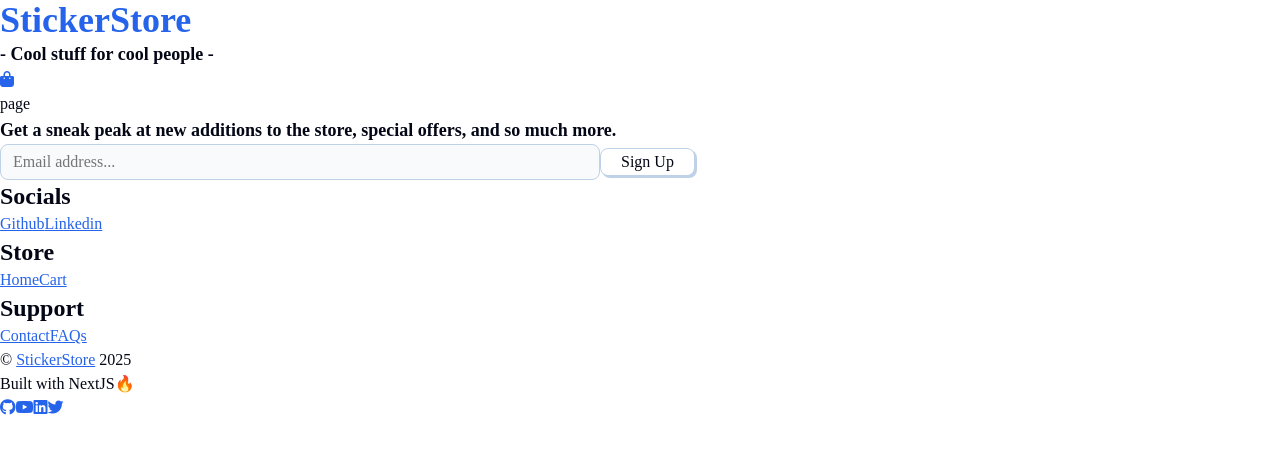
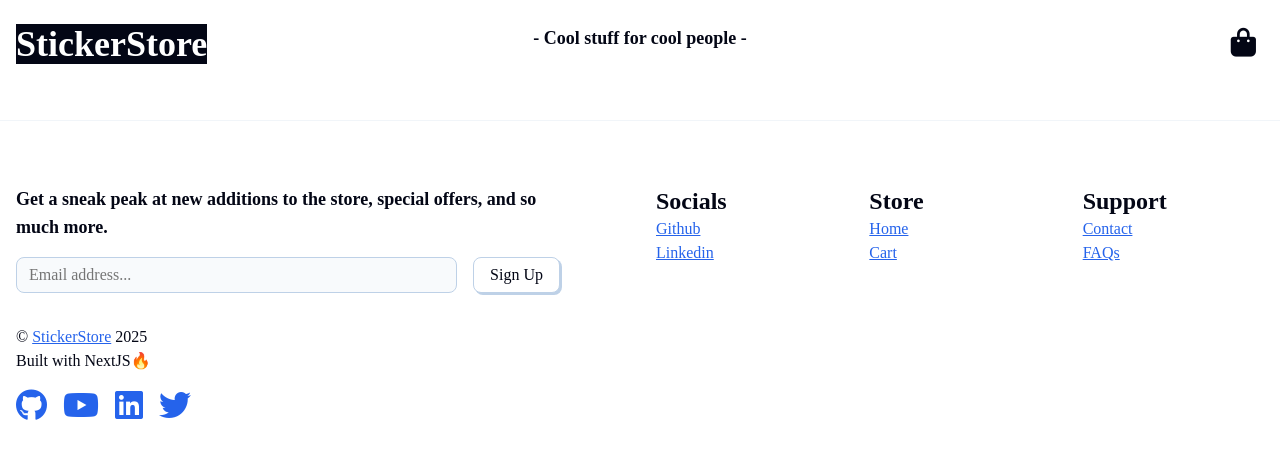
Before and after one commit to the-ajay-panigrahi/sticker-store, a Next.js app: page / in a window 1280 px wide. Shown: the top 458 px of the page. Built offline with nearby package versions, Linux system fonts and the light colour scheme; a web font is replaced by a local one.

Commit message:
style: Style header and footer

```diff
--- a/app/globals.css
+++ b/app/globals.css
@@ -0,0 +1,166 @@
+body {
+  position: relative;
+}
+
+#app {
+  display: flex;
+  flex-direction: column;
+  min-height: 100vh;
+  position: relative;
+}
+
+.header-content,
+section,
+footer {
+  max-width: 1400px;
+  width: 100%;
+  margin: 0 auto;
+}
+
+section {
+  padding: 1rem;
+}
+
+header {
+  position: sticky;
+  top: 0;
+  left: 0;
+  width: 100%;
+  background: white;
+  z-index: 1000;
+  padding: 1.5rem 1rem;
+}
+
+.header-content {
+  display: grid;
+  grid-template-columns: repeat(2, minmax(0, 1fr));
+  gap: 1rem;
+}
+
+.header-content > div:last-of-type {
+  display: flex;
+  align-items: center;
+  justify-content: flex-end;
+  position: relative;
+  padding-right: 0.5rem;
+}
+
+.header-content h1 {
+  background: #030615;
+  color: white;
+}
+
+.header-content a {
+  text-decoration: none;
+}
+
+.header-content i {
+  font-size: 1.4rem;
+  color: var(--color-primary);
+}
+
+.mid-text {
+  display: none;
+}
+
+/* footer */
+.hr {
+  height: 1px;
+  background: var(--border-primary);
+}
+
+footer {
+  padding: 4rem 1rem;
+  display: grid;
+  grid-template-columns: repeat(1, mixmax(0, 1fr));
+  gap: 4rem;
+}
+
+.email-container {
+  display: flex;
+  flex-direction: column;
+  gap: 1rem;
+}
+
+.email-container div {
+  display: flex;
+  align-items: center;
+  gap: 1rem;
+}
+
+.email-container div input {
+  width: 100%;
+  max-width: unset;
+  flex: 1;
+}
+
+.email-container div button {
+  height: 100%;
+  padding: 0.25rem 1rem;
+  white-space: nowrap;
+}
+
+footer .links-container {
+  display: grid;
+  grid-template-columns: repeat(1, mixmax(0, 1fr));
+  gap: 2rem;
+}
+
+footer .links-container > div {
+  display: flex;
+  flex-direction: column;
+  gap: 0;
+  min-width: 140px;
+}
+
+.socials {
+  display: flex;
+  flex-direction: column;
+  gap: 1rem;
+}
+
+.social-links {
+  display: flex;
+  align-items: center;
+  gap: 1rem;
+}
+
+.social-links i {
+  font-size: 2rem;
+}
+
+@media (min-width: 640px) {
+  .header-content {
+    grid-template-columns: repeat(3, minmax(0, 1fr));
+  }
+
+  .mid-text {
+    display: block;
+    margin: 0 auto;
+  }
+
+  .header-content i {
+    font-size: 1.8rem;
+  }
+}
+
+@media (min-width: 768px) {
+  footer {
+    grid-template-columns: repeat(2, minmax(0, 1fr));
+    gap: 2rem;
+  }
+
+  .email-container {
+    padding-right: 4rem;
+  }
+
+  .socials {
+    grid-column: span 2 / span 2;
+  }
+}
+
+@media (min-width: 1024px) {
+  footer .links-container {
+    grid-template-columns: repeat(3, minmax(0, 1fr));
+  }
+}
--- a/app/page.js
+++ b/app/page.js
@@ -1,8 +1,15 @@
+import ImageBanner from '@/components/ImageBanner'
+import Products from '@/components/Products'
 import React from 'react'
 
 const page = () => {
   return (
-    <div> page</div >
+    <>
+      <ImageBanner />
+      <section>
+        <Products />
+      </section>
+    </ >
   )
 }
 
--- /dev/null
+++ b/components/ImageBanner.jsx
@@ -0,0 +1,3 @@
+export default function ImageBanner() {
+  return <></>;
+}
--- /dev/null
+++ b/components/Portal.jsx
@@ -0,0 +1,3 @@
+export default function Portal() {
+  return <></>;
+}
--- /dev/null
+++ b/components/Products.jsx
@@ -0,0 +1,3 @@
+export default function Products() {
+  return <></>;
+}
```
